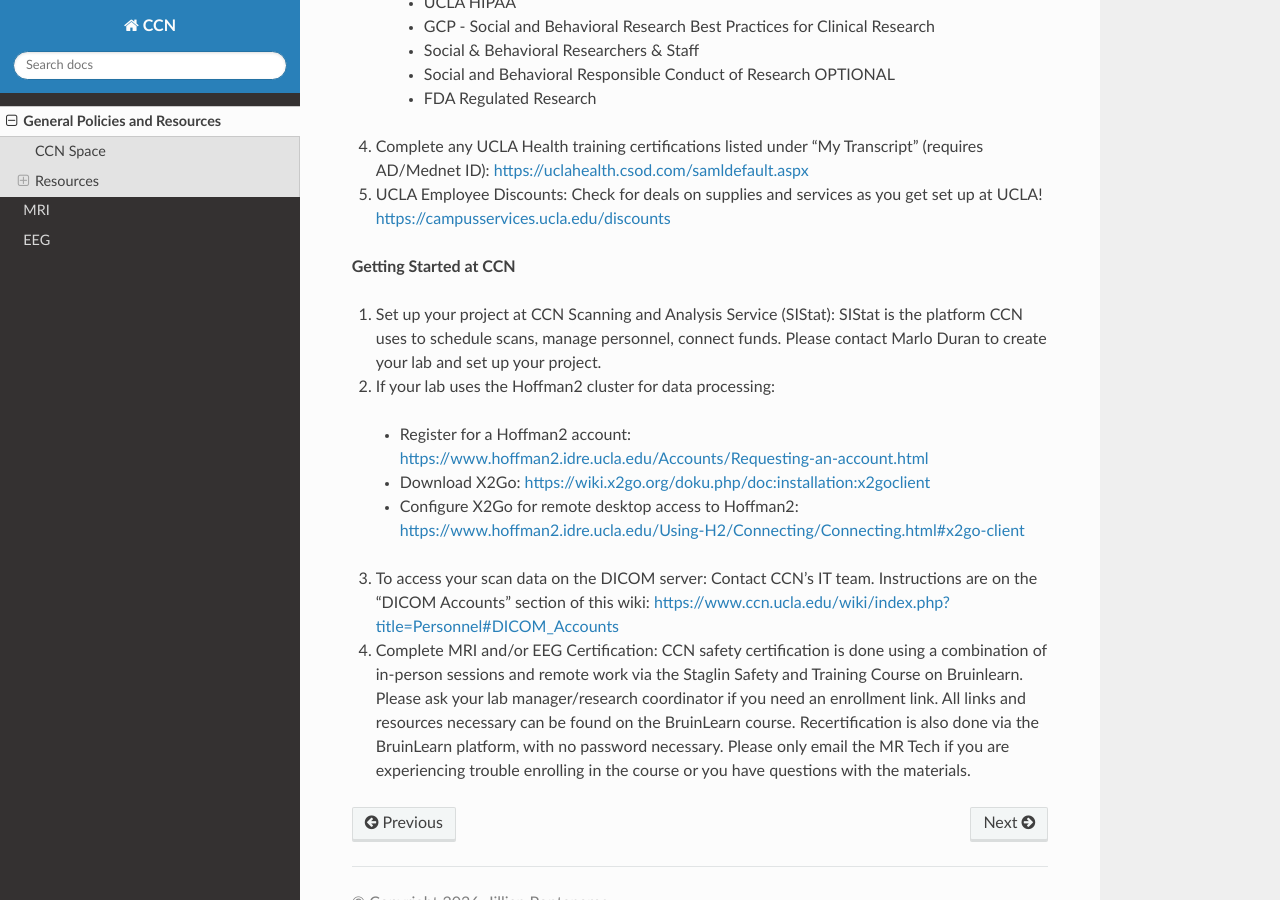
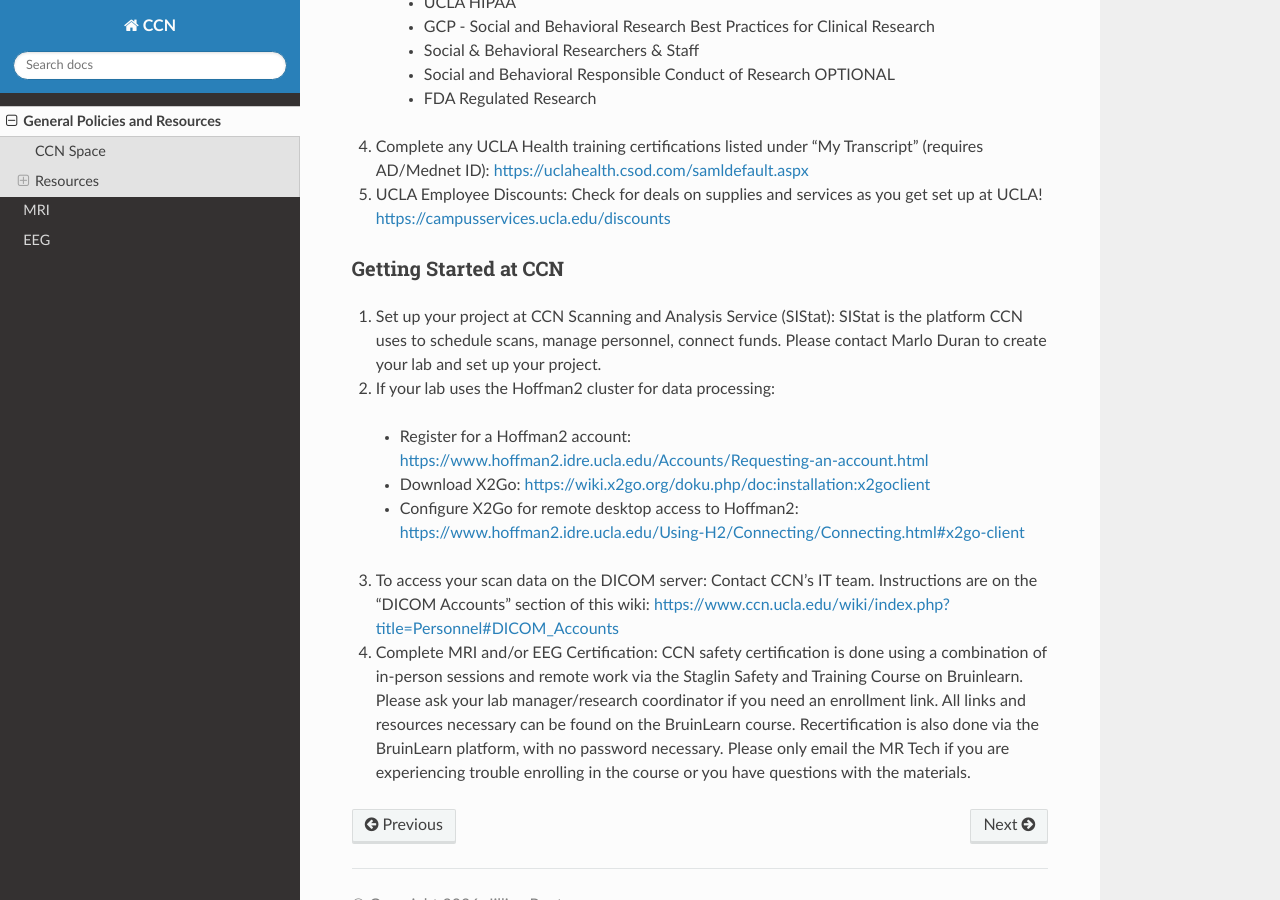
Before and after one commit to jpontanares-ccn/CCN, a Sphinx documentation site: the page built from docs/source/generalpolicies.rst, in a window 1280 px wide and 900 px high, scrolled down 2299 px. Built offline with Sphinx 7.4.7 and the Read the Docs theme 3.1.0, drawn with Linux system fonts in a browser that asks for light colours.

```diff
--- a/docs/source/generalpolicies.rst
+++ b/docs/source/generalpolicies.rst
@@ -75,7 +75,8 @@ New User Checklist
 4. Complete any UCLA Health training certifications listed under “My Transcript” (requires AD/Mednet ID): https://uclahealth.csod.com/samldefault.aspx
 5. UCLA Employee Discounts: Check for deals on supplies and services as you get set up at UCLA! https://campusservices.ucla.edu/discounts
 
-**Getting Started at CCN**
+Getting Started at CCN
+~~~~~~~~~~~~~~~~~~~~~~
 
 1. Set up your project at CCN Scanning and Analysis Service (SIStat): SIStat is the platform CCN uses to schedule scans, manage personnel, connect funds. Please contact Marlo Duran to create your lab and set up your project.
 2. If your lab uses the Hoffman2 cluster for data processing:
```
